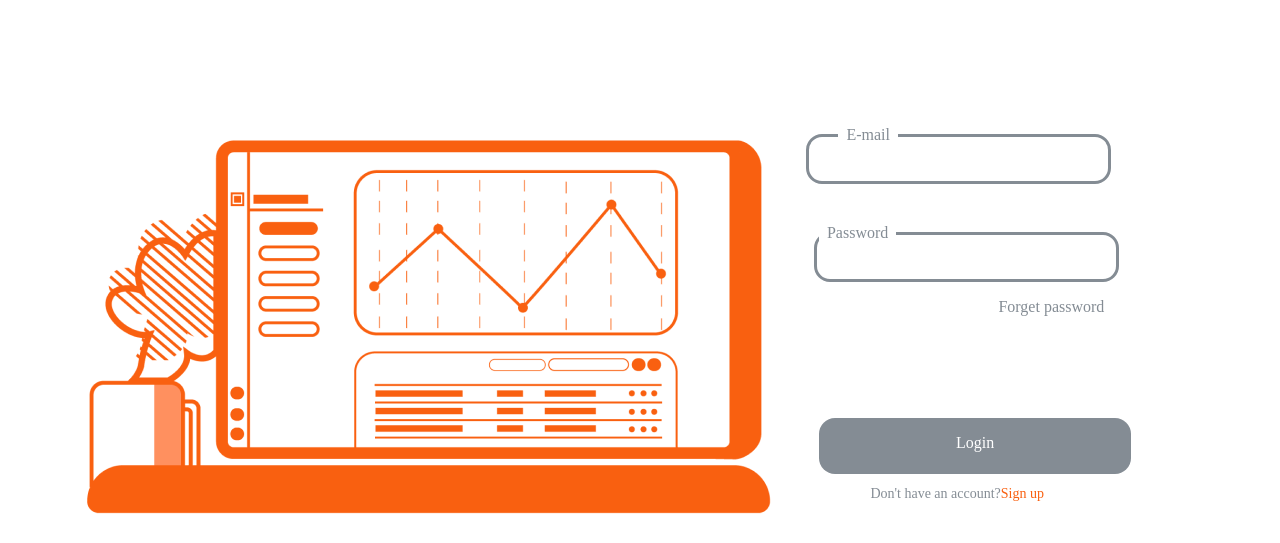
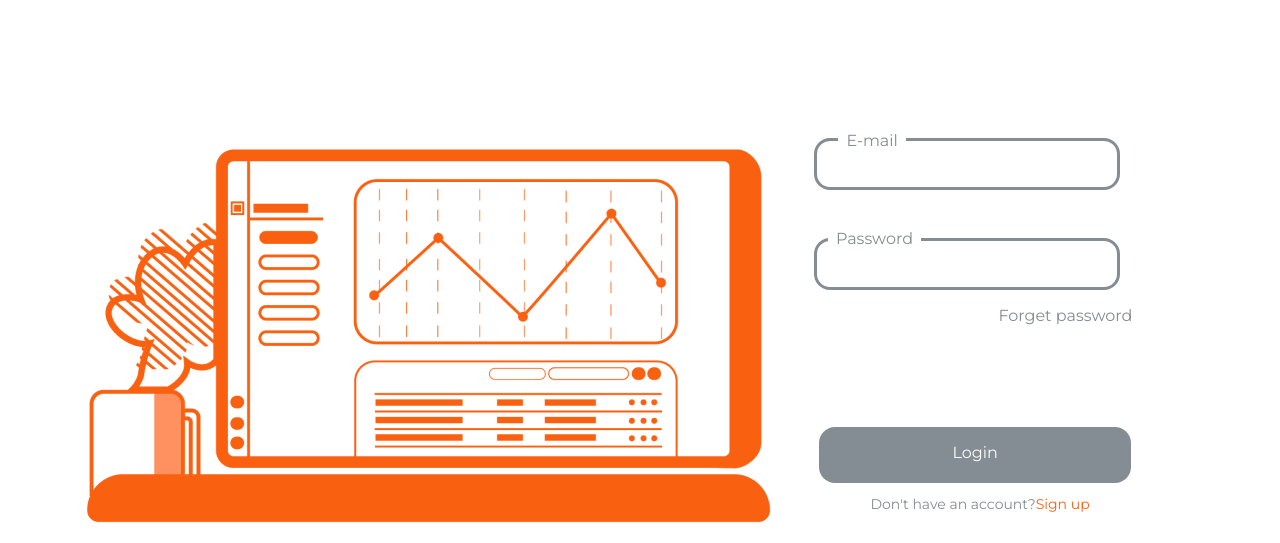
Before and after one commit to johnnyprowork/prueba, a plain HTML site: page index.html in a window 1280 px wide. Shown: the part 366-909 px from the top of the page. Drawn offline with Linux system fonts and the light colour scheme.

Commit message:
carga 1.1

```diff
--- a/css/stylesindex.css
+++ b/css/stylesindex.css
@@ -1,3 +1,5 @@
+   @import url('https://fonts.googleapis.com/css2?family=Montserrat:ital,wght@0,100;0,200;0,300;0,400;0,500;0,600;0,700;0,800;0,900;1,100;1,200;1,300;1,400;1,500;1,600;1,700;1,800;1,900&display=swap');
+
    .body{
 
     overflow-x: hidden;
--- a/css/styleuserlogin.css
+++ b/css/styleuserlogin.css
@@ -1,3 +1,4 @@
+   @import url('https://fonts.googleapis.com/css2?family=Montserrat:ital,wght@0,100;0,200;0,300;0,400;0,500;0,600;0,700;0,800;0,900;1,100;1,200;1,300;1,400;1,500;1,600;1,700;1,800;1,900&display=swap');
    .body{
 
     overflow-x: hidden;
--- a/index.html
+++ b/index.html
@@ -4,7 +4,7 @@
 		<meta charset="utf-8">
 		<meta name="viewport" content="width=device-width, initial-scale=1.0">
 		<link rel="stylesheet" type="text/css" href="css/stylesindex.css">
-
+		<link href="https://fonts.googleapis.com/css2?family=Montserrat:ital,wght@0,100;0,200;0,300;0,400;0,500;0,600;0,700;0,800;0,900;1,100;1,200;1,300;1,400;1,500;1,600;1,700;1,800;1,900&display=swap" rel="stylesheet">
 	</head>
 
 	<body class="body">
```
Also changed, not shown: userlogin.html (+1 -1 lines).
